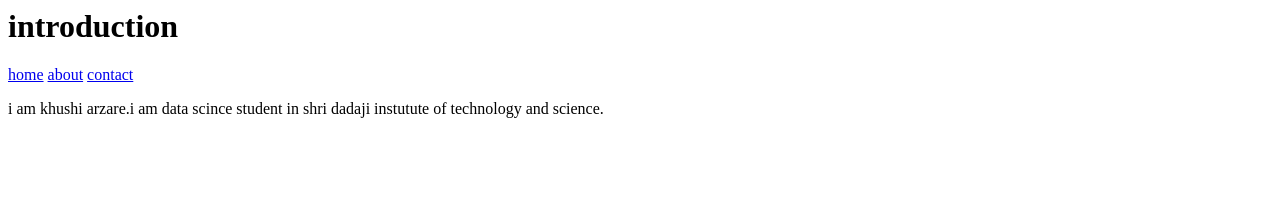
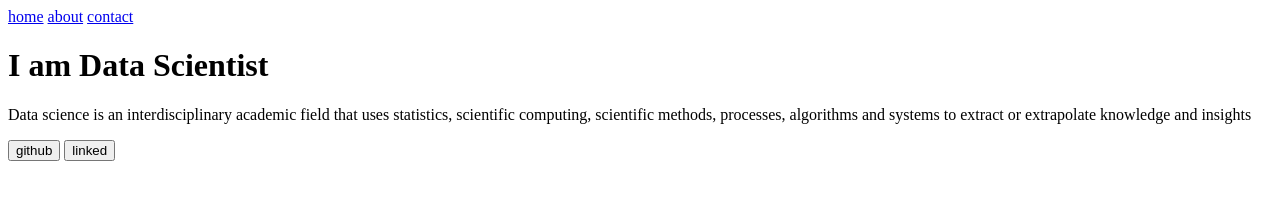
Before and after one commit to Khushiarzare/my-work-, a plain HTML site: page home.html in a window 1280 px wide. Drawn offline with Linux system fonts and the light colour scheme.

Commit message:
Add files via upload

```diff
--- a/home.html
+++ b/home.html
@@ -2,10 +2,12 @@
    <head><title>my work</title>
    </head>
      <boby>
-       <h1> introduction </h1>
        <a href="home.html">home</a>
        <a href="about.html">about</a>
         <a href="contact.html">contact</a>
-        <p>i am khushi arzare.i am data scince student in shri dadaji instutute of technology and science.</p>
+        <h1>I am Data Scientist</h1>
+         <p>Data science is an interdisciplinary academic field that uses statistics, scientific computing, scientific methods, processes, algorithms and systems to extract or extrapolate knowledge and insights</p>
+        <a href="https://github.com/Khushiarzare" target="_blank"><button>github</button></a>
+        <a href="https://www.linkedin.com/in/khushi-arzare-899ba3295/" target="_blank"><input type="submit" value="linked"/></a>
 </boby>
 </html>
```
